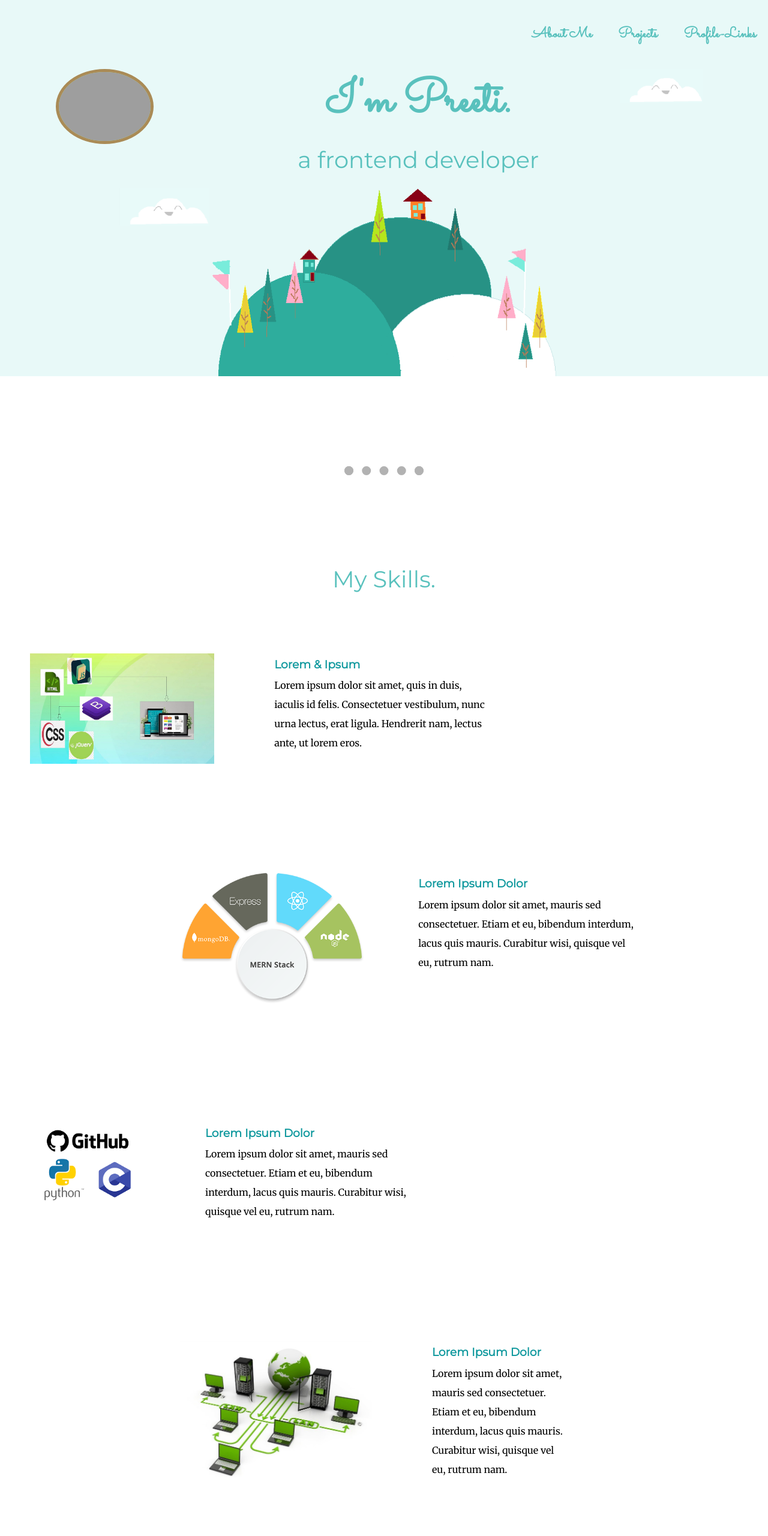
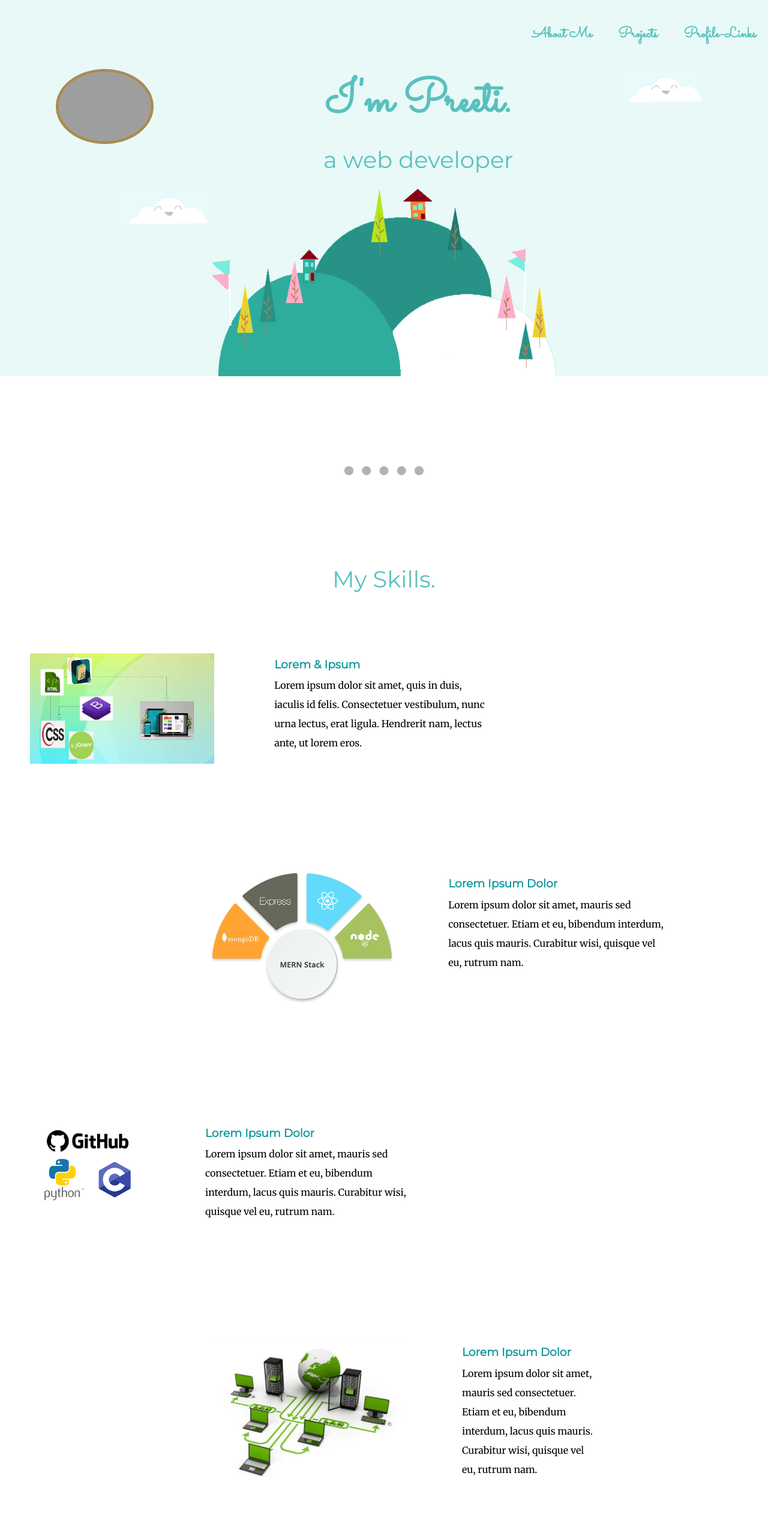
Before and after one commit to preetikumari560/webdeveloperportfolio.github.io, a plain HTML site: page index.html in a window 1280 px wide. Shown: the top 2560 px of the page at 60% size. Drawn offline with Linux system fonts and the light colour scheme; grey boxes are pictures that could not be loaded.

Commit message:
13/2/2023

```diff
--- a/css/styles.css
+++ b/css/styles.css
@@ -75,6 +75,7 @@ body {
 
 .bottom-container p {
   color: #EAF6F6;
+  padding-top: 15px;
 }
 
 
@@ -117,6 +118,10 @@ body {
   justify-self: end;
 }
 
+.contact-me h2
+{
+padding: 20px;
+}
 .contact-me p {
   margin: 40px auto 60px;
 }
@@ -250,9 +255,9 @@ nav ul li a {
 .skill-row2 {
 
   width: 60%;
-  margin-left: 300px;
-  margin-right: 50px;
-  margin: 100px 0px 250px 300px;
+
+
+  margin: 200px auto 250px 350px;
   text-align: left;
   line-height: 2;
 
@@ -267,7 +272,7 @@ nav ul li a {
 
 .skill-row4 {
   width: 50%;
-  margin: 100px 0px 100px 300px;
+  margin: 100px auto 100px 350px;
   text-align: left;
   line-height: 2;
 }
--- a/index.html
+++ b/index.html
@@ -26,7 +26,7 @@
         <li><a href="#middle-container">
             Projects
           </a></li>
-        <li><a href="#contact-me">
+        <li><a href="#main-end">
             Profile-Links
 
           </a></li>
@@ -43,7 +43,7 @@
         <img class="pic" src="images/preeti.png" alt="preeti_pic">
         <img class="top-cloud" src="images/cloud.png " alt="cloud_image">
         <h1>I'm Preeti.</h1>
-        <h2>a frontend developer</h2>
+        <h2>a web developer</h2>
         <img class="bottom-cloud" src="images/cloud.png " alt="cloud_image">
         <img class="mountain" src="images/port-hill.png" alt="mountain_image">
 
```
